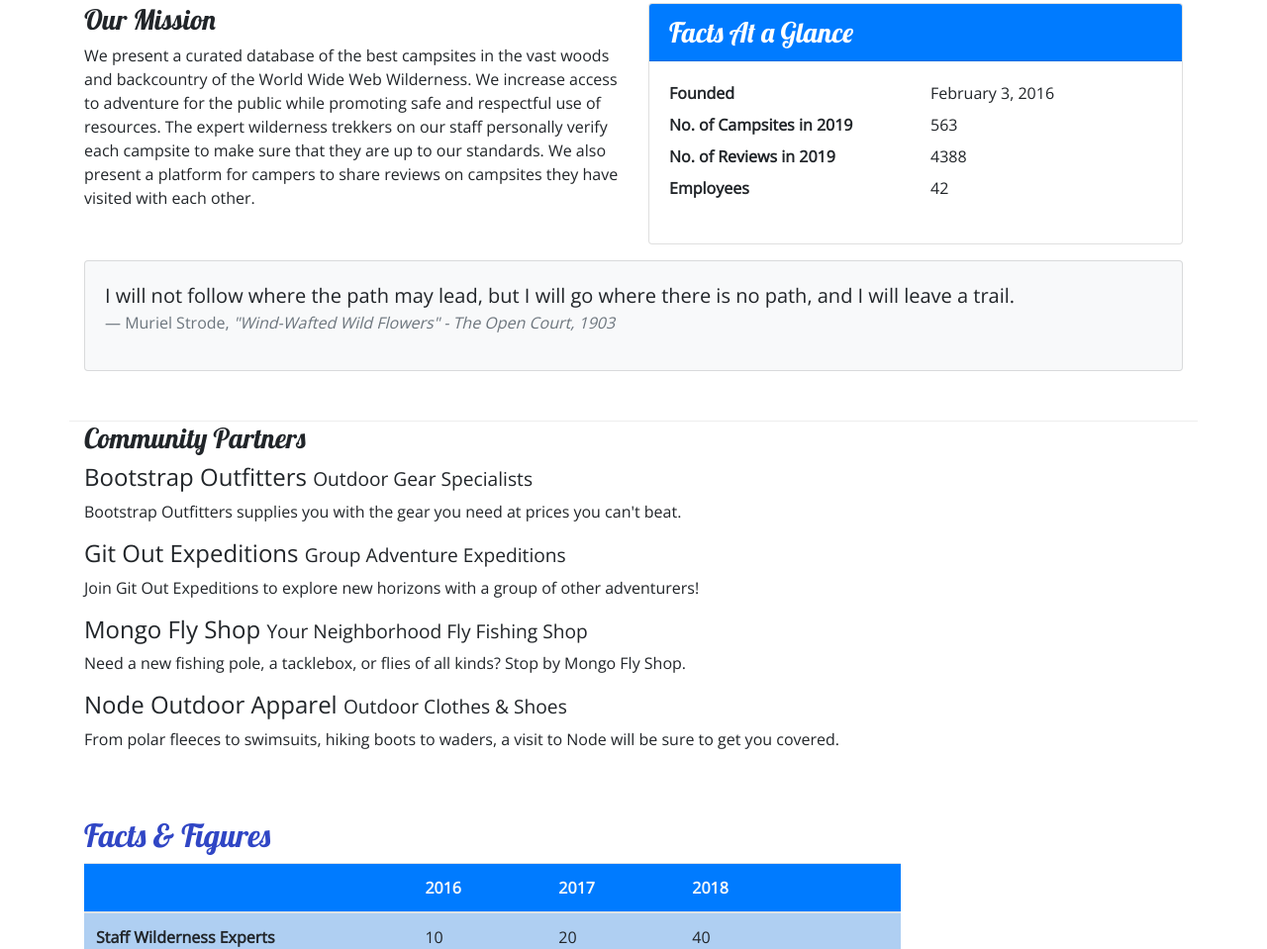
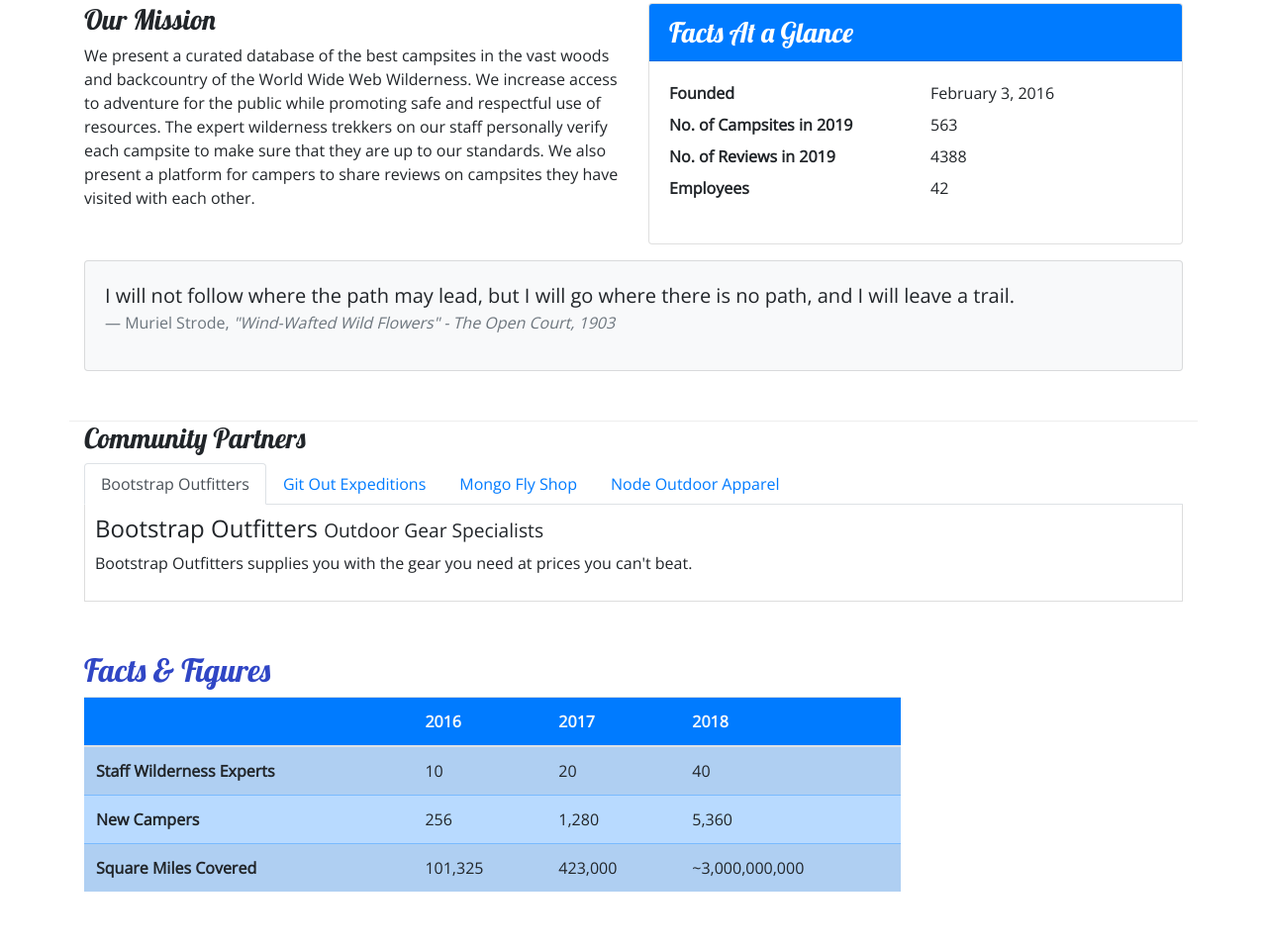
Before and after one commit to yashp82099/nucampsite, a website: page aboutus.html in a window 1280 px wide. Shown: the part 401-1360 px from the top of the page at 99% size. Drawn offline with nearby package versions, Linux system fonts and the light colour scheme.

Commit message:
added tabs

```diff
--- a/aboutus.html
+++ b/aboutus.html
@@ -98,14 +98,35 @@
         <div class='row'>
             <div class="col">
                 <h3>Community Partners</h3>
-                <h4>Bootstrap Outfitters <small>Outdoor Gear Specialists</small></h4>
-                <p class="d-none d-sm-block">Bootstrap Outfitters supplies you with the gear you need at prices you can't beat.</p>
-                <h4>Git Out Expeditions <small>Group Adventure Expeditions</small></h4>
-                <p  class="d-none d-sm-block">Join Git Out Expeditions to explore new horizons with a group of other adventurers!</p>
-                <h4>Mongo Fly Shop <small>Your Neighborhood Fly Fishing Shop</small></h4>
-                <p  class="d-none d-sm-block">Need a new fishing pole, a tacklebox, or flies of all kinds? Stop by Mongo Fly Shop.</p>
-                <h4>Node Outdoor Apparel <small>Outdoor Clothes & Shoes</small></h4>
-                <p  class="d-none d-sm-block">From polar fleeces to swimsuits, hiking boots to waders, a visit to Node will be sure to get you covered.</p>
+                <ul class="nav nav-tabs">
+                    <li class="nav-item">
+                        <a class="nav-link active" href="#bootstrap" role="tab" data-toggle="tab">Bootstrap Outfitters</a></li>
+                    <li  class="nav-item">
+                        <a class="nav-link" href="#git" role="tab" data-toggle="tab">Git Out Expeditions</a></li>
+                    <li class="nav-item">
+                        <a class="nav-link" href="#mongo" role="tab" data-toggle="tab">Mongo Fly Shop</a></li>
+                    <li class="nav-item">
+                        <a class="nav-link" href="#node" role="tab" data-toggle="tab">Node Outdoor Apparel</a></li>
+                </ul>
+                <div class="tab-content">
+                    <div role="tabpanel" class="tab-pane fade show active" id="bootstrap">
+                        <h4>Bootstrap Outfitters <small>Outdoor Gear Specialists</small></h4>
+                        <p class="d-none d-sm-block">Bootstrap Outfitters supplies you with the gear you need at prices you can't beat.</p>
+                    </div>
+                    <div role="tabpanel" class="tab-pane fade" id="git">
+                        <h4>Git Out Expeditions <small>Group Adventure Expeditions</small></h4>
+                        <p class="d-none d-sm-block">Join Git Out Expeditions to explore new horizons with a group of other adventurers!</p>
+                    </div>
+                    <div role="tabpanel" class="tab-pane fade" id="mongo">
+                        <h4>Mongo Fly Shop <small>Your Neighborhood Fly Fishing Shop.</small></h4>
+                        <p class="d-none d-sm-block">Need a new fishing pole, a tacklebox, or flies of all kinds? Stop by Mongo Fly Shop.</p>
+                    </div>
+                    <div role="tabpanel" class="tab-pane fade" id="node">
+                        <h4>Node Outdoor Apparel <small>Outdoor Clothes & Shoes</small></h4>
+                        <p class="d-none d-sm-block">From polar fleeces to swimsuits, hiking boots to waders, a visit to Node will be sure to get you covered.</p>
+                    </div>
+                </div>
+
             </div>
         </div>
         <div class="row row-content">
--- a/css/styles.css
+++ b/css/styles.css
@@ -34,3 +34,9 @@ header h2 {
     background-image: linear-gradient(#CEC8FF, white);
     padding: 20px 0;
 }
+
+.tab-content {
+    border: 1px solid #DDD;
+    border-top: none;
+    padding: 10px;
+}
```
